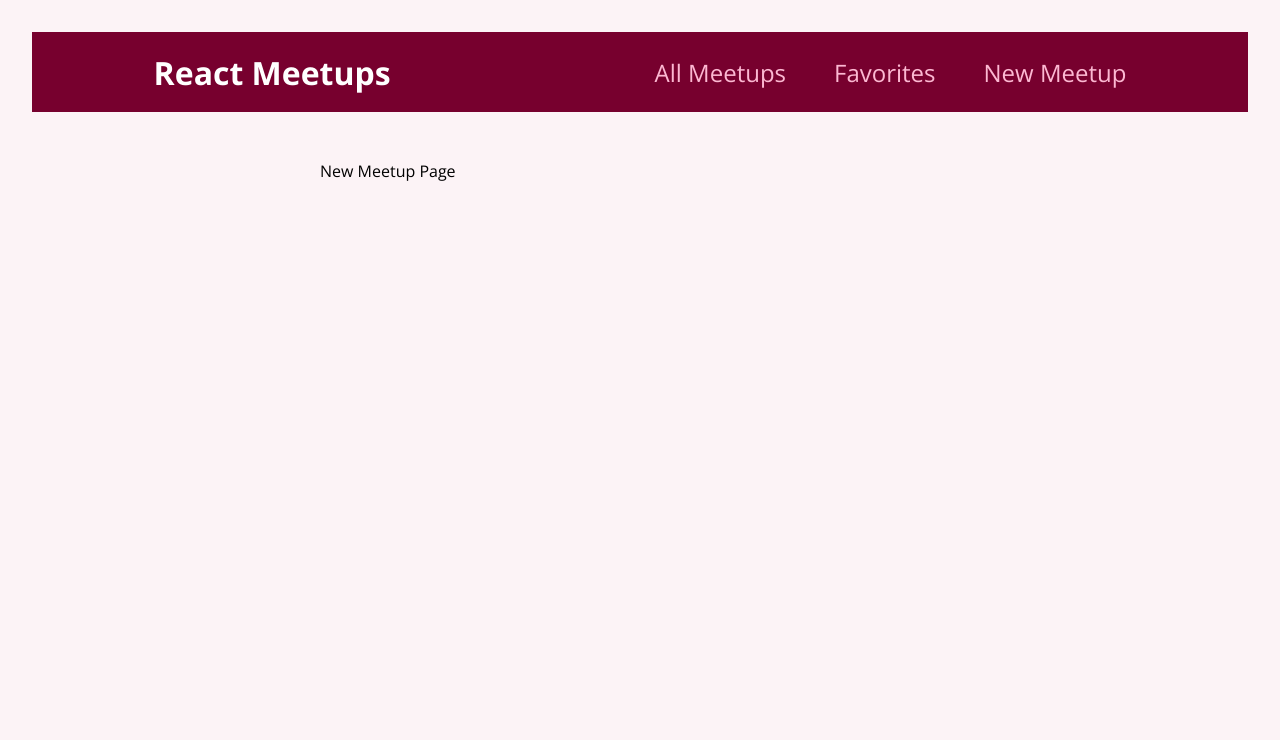
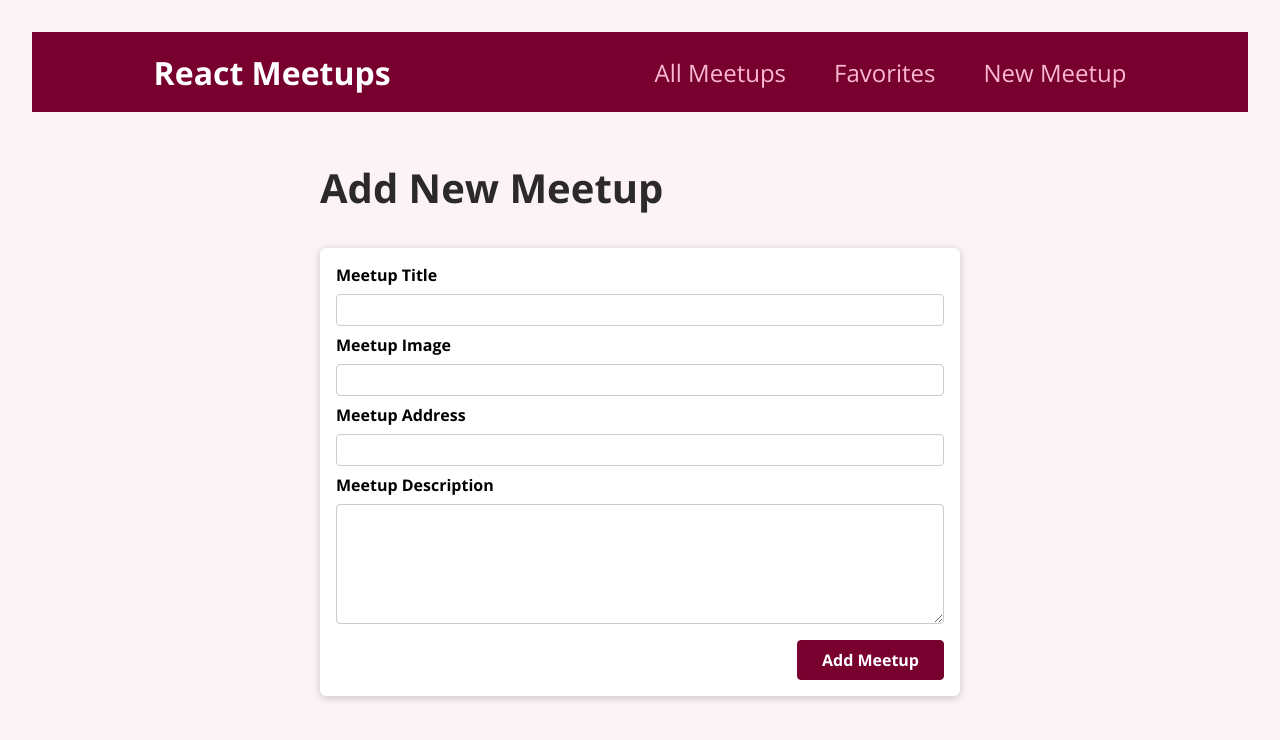
Before and after one commit to eyyMinda/React-Refresher, a React (Vite) app: page /new-meetup in a window 1280 px wide. Shown: the top 740 px of the page. Built offline with nearby package versions, Linux system fonts and the light colour scheme.

Commit message:
useRef, useNavigate, fetch data from form

```diff
--- a/src/Components/Meetups/MeetupItem.jsx
+++ b/src/Components/Meetups/MeetupItem.jsx
@@ -1,4 +1,3 @@
-import React from 'react';
 import css from './style/MeetupItem.module.css';
 import Card from '../ui/Card';
 
--- a/src/Components/Meetups/MeetupList.jsx
+++ b/src/Components/Meetups/MeetupList.jsx
@@ -1,6 +1,5 @@
-import React from 'react';
+import css from './style/MeetupList.module.css';
 import MeetupItem from './MeetupItem';
-import css from './style/MeetupList.module.css';
 
 function MeetupList(props) {
   return (
--- /dev/null
+++ b/src/Components/Meetups/NewMeetupForm.jsx
@@ -0,0 +1,52 @@
+import css from './style/NewMeetupForm.module.css';
+import Card from '../ui/Card';
+import { useRef } from 'react';
+
+function NewMeetupForm(props) {
+  const titleInput = useRef();
+  const imageInput = useRef();
+  const addressInput = useRef();
+  const descriptionInput = useRef();
+
+  function handleSubmit(e) {
+    e.preventDefault();
+    const meetupData = {
+      title: titleInput.current.value,
+      image: imageInput.current.value,
+      address: addressInput.current.value,
+      description: descriptionInput.current.value,
+    }
+
+    props.onAddMeetup(meetupData);
+  }
+
+  return (<Card>
+    <form className={css.form} onSubmit={handleSubmit}>
+      <div className={css.control}>
+        <label htmlFor='title'>Meetup Title</label>
+        <input type='text' required id='title' ref={titleInput} />
+      </div>
+
+      <div className={css.control}>
+        <label htmlFor='image'>Meetup Image</label>
+        <input type='url' required id='image' ref={imageInput} />
+      </div>
+
+      <div className={css.control}>
+        <label htmlFor='address'>Meetup Address</label>
+        <input type='text' required id='address' ref={addressInput} />
+      </div>
+
+      <div className={css.control}>
+        <label htmlFor='description'>Meetup Description</label>
+        <textarea required id='description' rows='5' ref={descriptionInput} />
+      </div>
+
+      <div className={css.actions}>
+        <button>Add Meetup</button>
+      </div>
+    </form>
+  </Card>)
+}
+
+export default NewMeetupForm
--- a/src/Components/Todo/Card.jsx
+++ b/src/Components/Todo/Card.jsx
@@ -1,7 +1,8 @@
 import { useState } from "react";
+import css from './styles/Todo.module.css';
+
 import Modal from "./Modal";
 import Backdrop from "./Backdrop";
-import css from './styles/Todo.module.css';
 
 function Card(props) {
   const [isModalOpen, setIsModalOpen] = useState(false);
--- a/src/Components/Todo/Todo.jsx
+++ b/src/Components/Todo/Todo.jsx
@@ -1,5 +1,5 @@
+import css from './styles/Todo.module.css';
 import Card from "./Card";
-import css from './styles/Todo.module.css';
 
 function Todo() {
   return (
--- a/src/Components/layout/MainNav.jsx
+++ b/src/Components/layout/MainNav.jsx
@@ -1,10 +1,10 @@
 import { Link } from 'react-router-dom';
-import classes from './MainNav.module.css';
+import css from './MainNav.module.css';
 
 function MainNav() {
   return (
-    <div className={classes.header}>
-      <h2 className={classes.logo}>React Meetups</h2>
+    <div className={css.header}>
+      <h2 className={css.logo}>React Meetups</h2>
 
       <ul>
         <li>
--- a/src/pages/AllMeetups.jsx
+++ b/src/pages/AllMeetups.jsx
@@ -20,7 +20,6 @@ const DUMMY_DATA = [
 ];
 
 
-import React from 'react';
 import MeetupList from '../Components/Meetups/MeetupList';
 
 function AllMeetupsPage() {
--- a/src/pages/Favorites.jsx
+++ b/src/pages/Favorites.jsx
@@ -1,5 +1,3 @@
-import React from 'react'
-
 function FavoritesPage() {
   return (
     <div>Favorites Page</div>
--- a/src/pages/NewMeetup.jsx
+++ b/src/pages/NewMeetup.jsx
@@ -1,8 +1,32 @@
-import React from 'react'
+import { useNavigate } from 'react-router-dom';
+import NewMeetupForm from "../Components/Meetups/NewMeetupForm";
+const dbUrl = "https://react-refresher--course-default-rtdb.europe-west1.firebasedatabase.app/meetups.json";
+
 
 function NewMeetupPage() {
+  const navigate = useNavigate();
+
+  function handleMeetupData(data) {
+    const fetchConfig = {
+      method: 'POST',
+      body: JSON.stringify(data),
+      headers: {
+        "Content-Type": "application/json"
+      }
+    }
+    fetch(dbUrl, fetchConfig)
+      .then(() => {
+        navigate('/');
+      });
+
+  }
+
   return (
-    <div>New Meetup Page</div>
+    <section>
+      <h1>Add New Meetup</h1>
+
+      <NewMeetupForm onAddMeetup={handleMeetupData} />
+    </section>
   )
 }
 
```
